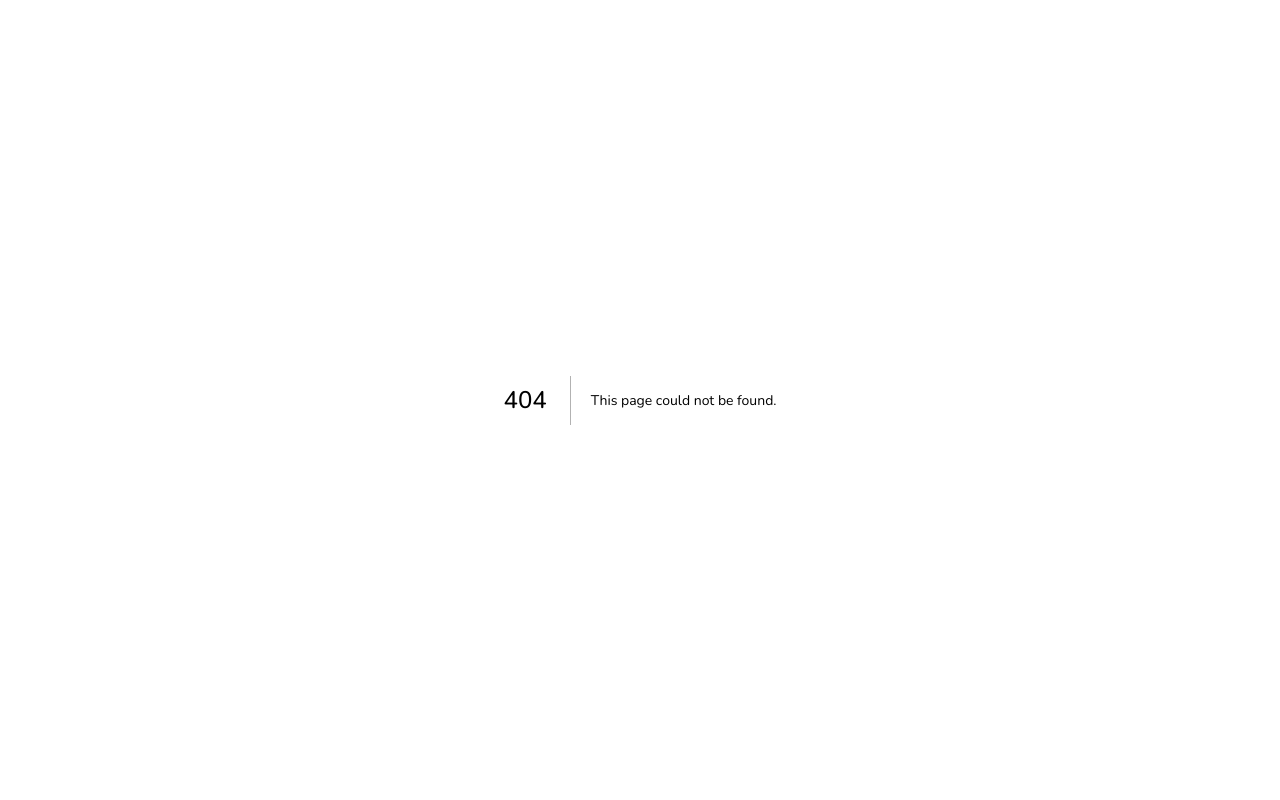
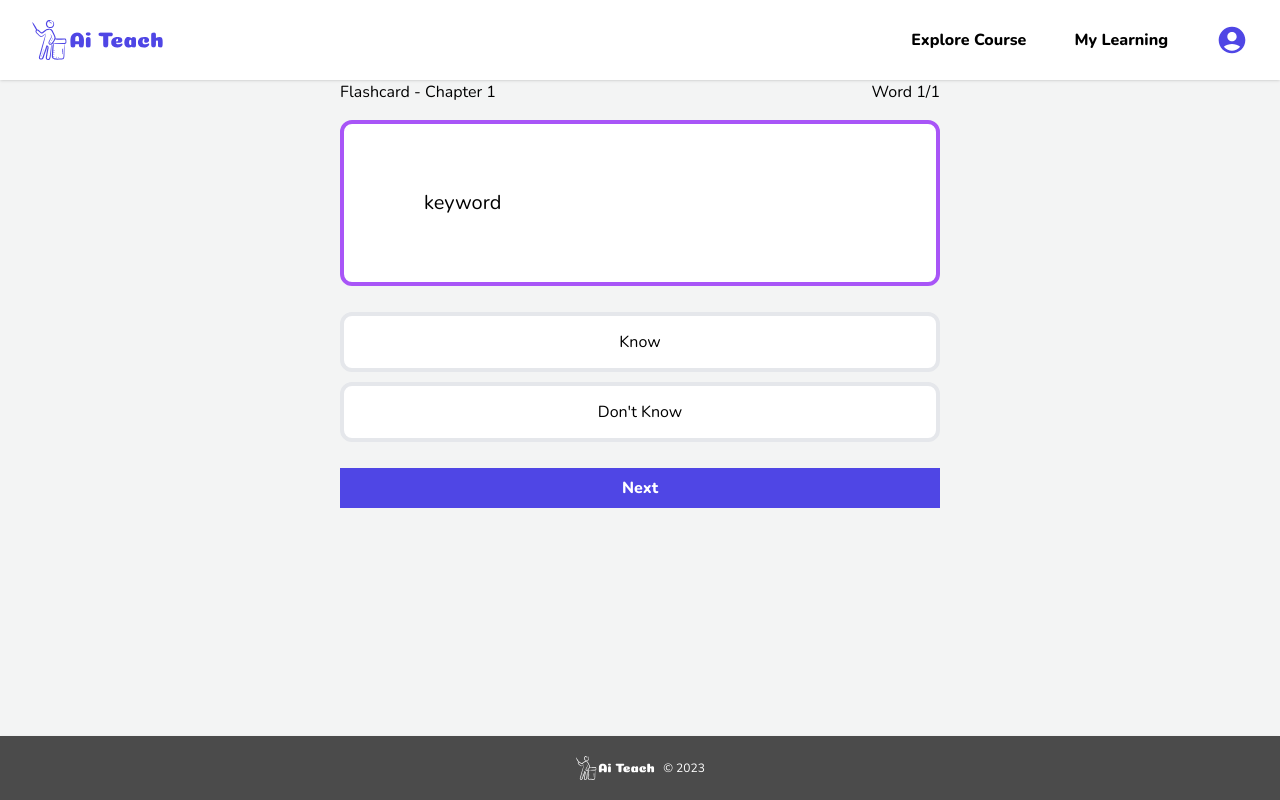
Before and after one commit to shadowbladk/ai-teach, a Next.js app: page /flashcard in a window 1280 px wide. Before the commit this address had no page. Built offline with nearby package versions, Linux system fonts and the light colour scheme.

Commit message:
Border color in selected choice and Flashcard

```diff
--- a/src/components/AnswerBox.tsx
+++ b/src/components/AnswerBox.tsx
@@ -1,28 +1,23 @@
-import { useState } from "react";
+import { ComponentProps } from "react";
+
+interface AnswerBoxProps extends ComponentProps<"button"> {
+  answer: string;
+  choice: string;
+  selectedChoice: string;
+}
 
 export default function AnswerBox({
   answer,
-  chooseChoice,
-}: {
-  answer: string;
-  chooseChoice: () => void;
-}) {
-  const [borderColor, setBorderColor] = useState("border-gray-200");
-
-  const Click = () => {
-    chooseChoice();
-    setBorderColor("border-red-300");
-  };
-
-  const resetBorder = () => {
-    setBorderColor("border-gray-200");
-  };
-
+  choice,
+  selectedChoice,
+  ...props
+}: AnswerBoxProps) {
   return (
     <button
-      className={`h-[60px] p-4 flex flex-col gap-4 border-4 rounded-xl bg-white w-full lg:flex-row items-center justify-center my-2.5 ${borderColor}`}
-      onClick={Click}
-      onBlur={resetBorder}
+      {...props}
+      className={`h-[60px] p-4 flex flex-col gap-4 border-4 rounded-xl bg-white w-full lg:flex-row items-center justify-center my-2.5 ${
+        choice === selectedChoice ? "border-red-300" : "border-gray-200"
+      }`}
     >
       {answer}
     </button>
--- a/src/components/AnswerGroup.tsx
+++ b/src/components/AnswerGroup.tsx
@@ -12,16 +12,18 @@ const AnswerGroup: React.FunctionComponent<AnswerGroupProps> = ({
   answer,
   submitAnswer,
 }) => {
-  const [selectedChoice, setSelectedChoice] = useState<string>();
+  const [selectedChoice, setSelectedChoice] = useState<string>("");
 
   return (
     <>
       <div>
         {choices.map((choice) => (
           <AnswerBox
+            key={choice}
             answer={choice}
-            key={choice}
-            chooseChoice={() => setSelectedChoice(choice)}
+            selectedChoice={selectedChoice}
+            onClick={() => setSelectedChoice(choice)}
+            choice={choice}
           />
         ))}
       </div>
--- /dev/null
+++ b/src/components/Flashcard.tsx
@@ -0,0 +1,57 @@
+import React, { useState } from "react";
+import AnswerGroup from "./AnswerGroup";
+import WordCard from "./Wordcard";
+
+interface FlashcardProps {
+  title: string;
+  words: Word[];
+}
+
+type Word = {
+  id: string;
+  word: string;
+  definition: string;
+  choices: string[];
+  answer: string;
+};
+
+type Answer = {
+  wordId: string;
+  answer: string;
+  correct: boolean;
+};
+
+const Flashcard: React.FunctionComponent<FlashcardProps> = ({
+  title,
+  words,
+}) => {
+  const [currentQuestionIndex, setCurrentQuestionIndex] = useState(0);
+  const [answers, setAnswers] = useState<Answer[]>([]);
+
+  const submitAnswer = (answer: Answer) => {
+    setAnswers([...answers, answer]);
+
+    if (currentQuestionIndex < words.length - 1) {
+      setCurrentQuestionIndex(currentQuestionIndex + 1);
+    } else {
+      console.log("Submit");
+    }
+  };
+
+  return (
+    <section className="flex flex-col gap-4">
+      <div className="flex justify-between">
+        <h2>{title}</h2>
+        <div>{`Word ${currentQuestionIndex + 1}/${words.length}`}</div>
+      </div>
+      <WordCard word={words[currentQuestionIndex].word} />
+      <AnswerGroup
+        choices={words[currentQuestionIndex].choices}
+        answer={words[currentQuestionIndex].answer}
+        submitAnswer={submitAnswer}
+      />
+    </section>
+  );
+};
+
+export default Flashcard;
--- a/src/components/QuestionCard.tsx
+++ b/src/components/QuestionCard.tsx
@@ -6,9 +6,6 @@ export default function QuestionCard({ question }: QuestionCardProps) {
   return (
     <div className="justify-center flex flex-col border-4 border-indigo-500/100 rounded-xl bg-white">
       <div className="px-20 py-16">
-        <h3 className="text-[24px] font-semibold text-left text-black pb-5">
-          Question:{" "}
-        </h3>
         <p className="text-[20px] font-normal text-left text-black">
           {question}
         </p>
--- /dev/null
+++ b/src/components/WordCard.tsx
@@ -0,0 +1,13 @@
+interface WordCardProps {
+  word: string;
+}
+
+export default function WordCard({ word }: WordCardProps) {
+  return (
+    <div className="justify-center flex flex-col border-4 border-purple-500/100 rounded-xl bg-white">
+      <div className="px-20 py-16">
+        <p className="text-[20px] font-normal text-left text-black">{word}</p>
+      </div>
+    </div>
+  );
+}
--- /dev/null
+++ b/src/pages/flashcard.tsx
@@ -0,0 +1,34 @@
+import Flashcard from "@/components/Flashcard";
+import { useState } from "react";
+import Footer from "../components/Footer";
+import Navbar from "../components/Navbar";
+
+function flashcard() {
+  const [toggle, setToggle] = useState(false);
+
+  return (
+    <div className="flex min-h-screen flex-col">
+      <Navbar />
+      <div className="flex-grow">
+        <div className="container mx-auto justify-center max-w-[600px] ">
+          <Flashcard
+            title="Flashcard - Chapter 1"
+            words={[
+              {
+                id: "1",
+                word: "keyword",
+                definition:
+                  "predefined, reserved words used in Python programming that have special meanings to the compiler.",
+                choices: ["Know", "Don't Know"],
+                answer: "Know",
+              },
+            ]}
+          />
+        </div>
+      </div>
+      <Footer />
+    </div>
+  );
+}
+
+export default flashcard;
```
